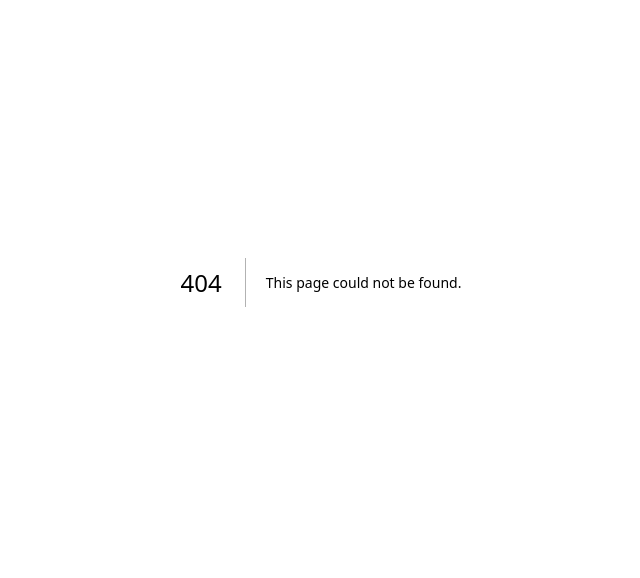
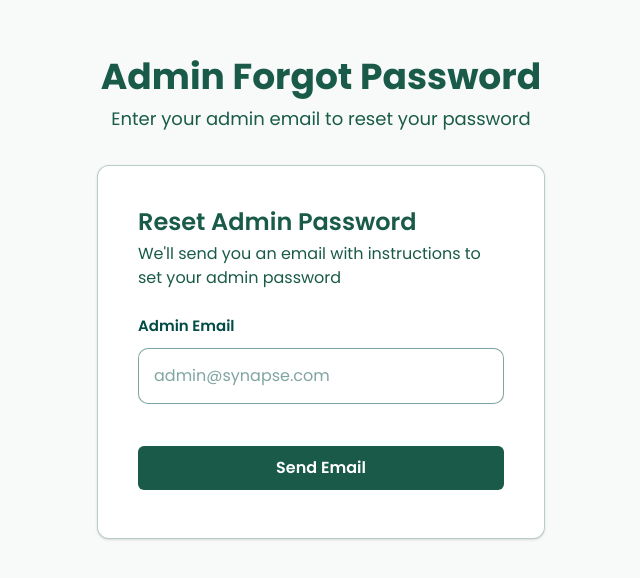
Before and after one commit to YutitechInnovations/synapse-website, a Next.js app: page /admin-forgot-password in a window 1280 px wide. Before the commit this address had no page. Shown: the part 118-696 px from the top of the page, without its empty margins (319-959 px from the left). Built offline with nearby package versions, Linux system fonts and the light colour scheme.

Commit message:
integrated the forgot password  api for user

```diff
--- /dev/null
+++ b/src/app/admin-forgot-password/layout.js
@@ -0,0 +1,7 @@
+export default function ForgotPasswordLayout({ children }) {
+  return (
+    <div style={{ minHeight: '100vh', background: '#F8FAF9' }}>
+      {children}
+    </div>
+  );
+}
--- /dev/null
+++ b/src/app/admin-forgot-password/page.js
@@ -0,0 +1,5 @@
+import AdminForgotPasswordForm from "../../components/adminForgotPassword/AdminForgotPasswordForm";
+
+export default function AdminForgotPasswordPage() {
+  return <AdminForgotPasswordForm />;
+}
--- a/src/app/admin/page.js
+++ b/src/app/admin/page.js
@@ -6,6 +6,7 @@ import { authenticate } from "@/network/helper";
 import toast from "react-hot-toast";
 import Loader from "@/components/loader";
 import Cookies from "js-cookie";
+import Link from "next/link";
 
 export default function AdminLogin() {
   const router = useRouter();
@@ -104,6 +105,11 @@ export default function AdminLogin() {
               onChange={(e) => setPassword(e.target.value)}
             />
           </div>
+          <div className="w-full text-right mb-2">
+            <Link href="/admin-forgot-password" className="text-[#195B48] hover:underline text-sm">
+              Forgot Admin Password?
+            </Link>
+          </div>
           {error && <div className="text-red-600 text-sm mb-2">{error}</div>}
           <button
             className="w-full bg-[#195B48] text-white font-semibold rounded-md py-2.5 text-base mt-2 mb-2 hover:bg-[#174a3a] transition-colors"
--- /dev/null
+++ b/src/components/adminForgotPassword/AdminForgotPasswordForm.js
@@ -0,0 +1,103 @@
+"use client";
+import { useState } from "react";
+import { useRouter } from "next/navigation";
+import toast from "react-hot-toast";
+import Loader from "../loader";
+
+const AdminForgotPasswordForm = () => {
+  const router = useRouter();
+  const [email, setEmail] = useState("");
+  const [loading, setLoading] = useState(false);
+  const [error, setError] = useState("");
+
+  const handleSubmit = async (e) => {
+    e.preventDefault();
+
+    // Frontend validation
+    if (!email.trim()) {
+      setError("Please enter your email");
+      return;
+    }
+
+    setError("");
+
+    try {
+      setLoading(true);
+      const response = await fetch("https://synapsehealthtech.in/api//admin/admin_forgot_password", {
+        method: "POST",
+        headers: {
+          "Content-Type": "application/json",
+          "Accept": "application/json"
+        },
+        body: JSON.stringify({ email }),
+      });
+
+      // First check if the response is ok
+      if (!response.ok) {
+        const errorData = await response.json().catch(() => null);
+        throw new Error(errorData?.message || `HTTP error! status: ${response.status}`);
+      }
+
+      // Try to parse the response as JSON
+      const data = await response.json().catch(() => null);
+
+      if (data) {
+        toast.success(data.message || "Password reset email sent successfully!");
+        router.push("/admin");
+      } else {
+        throw new Error("Invalid response from server");
+      }
+    } catch (err) {
+      console.error("Admin forgot password error:", err);
+      toast.error(err.message || "Failed to send reset email");
+    } finally {
+      setLoading(false);
+    }
+  };
+
+  return (
+    <div className="w-full flex flex-col items-center justify-center px-4 min-h-screen bg-[#F8FAF9]">
+      {loading && <Loader />}
+      <h1 className="text-3xl md:text-4xl font-bold text-center text-[#195B48] mt-8 mb-2">
+        Admin Forgot Password
+      </h1>
+      <p className="text-base md:text-lg font-normal text-center text-[#195B48] mb-8">
+        Enter your admin email to reset your password
+      </p>
+      <div className="w-full max-w-md bg-white border border-[#195B48]/30 rounded-xl p-8 md:p-10 flex flex-col items-center shadow-sm">
+        <h2 className="text-xl md:text-2xl font-semibold text-[#195B48] mb-1 w-full text-left">
+          Reset Admin Password
+        </h2>
+        <p className="text-base font-normal text-[#195B48] mb-6 w-full text-left">
+          We'll send you an email with instructions to set your admin password
+        </p>
+
+        <form onSubmit={handleSubmit} className="w-full">
+          <div className="mb-6">
+            <label className="frm-label" htmlFor="email">
+              Admin Email
+            </label>
+            <input
+              className="w-full frm-input focus:outline-none"
+              type="email"
+              id="email"
+              placeholder="admin@synapse.com"
+              required
+              value={email}
+              onChange={(e) => setEmail(e.target.value)}
+            />
+          </div>
+          {error && <div className="text-red-600 text-sm mb-2">{error}</div>}
+          <button
+            className="w-full bg-[#195B48] text-white font-semibold rounded-md py-2.5 text-base mt-2 mb-2 hover:bg-[#174a3a] transition-colors"
+            type="submit"
+          >
+            Send Email
+          </button>
+        </form>
+      </div>
+    </div>
+  );
+};
+
+export default AdminForgotPasswordForm;
--- a/src/middleware.constant.js
+++ b/src/middleware.constant.js
@@ -12,7 +12,8 @@ export const PUBLIC_ROUTES = [
     "/aligners",
     "/aligners-biosmart-sm",
     "/aligners-biosmart-t",
-    "/forgot-password"
+    "/forgot-password",
+    "/admin-forgot-password",
 ];
 export const VIEW_ONLY_ROUTES = [];
 
```
